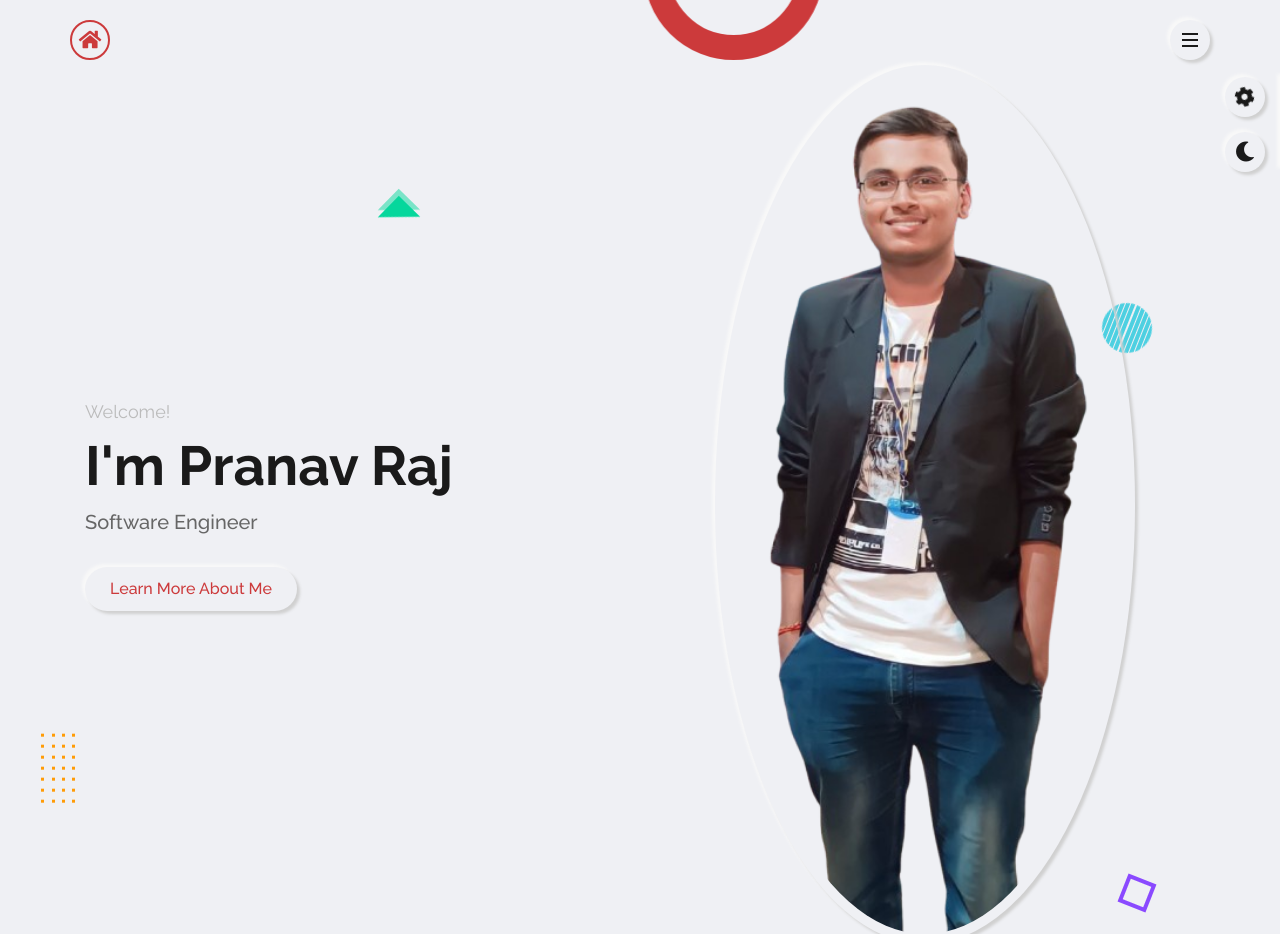
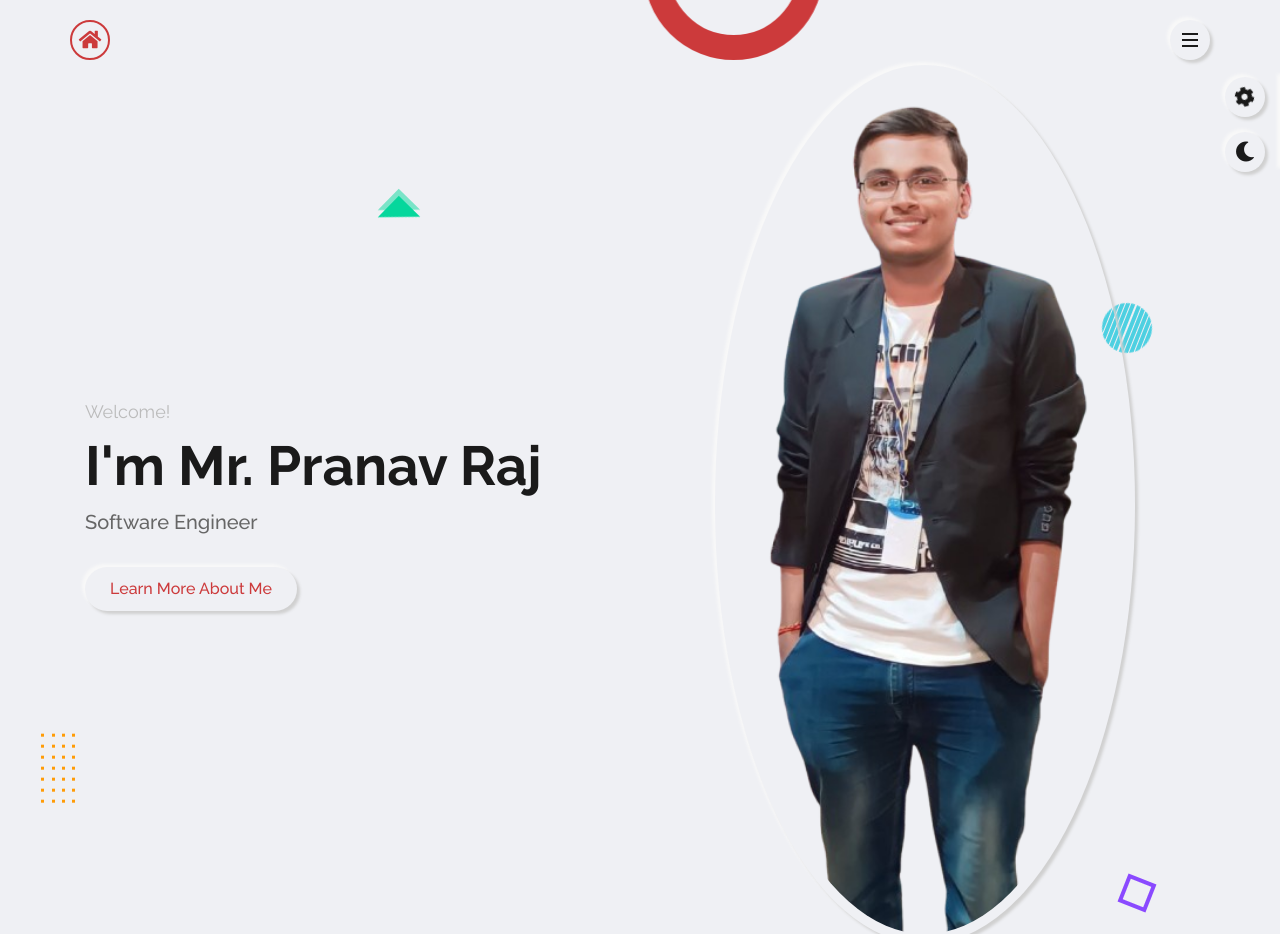
Before and after one commit to rajpranavxc/my-portfolio, a plain HTML site: page index.html in a window 1280 px wide. Shown: the top 934 px of the page. Drawn offline with Linux system fonts and the light colour scheme.

Commit message:
Testing Auto-Deploy

```diff
--- a/index.html
+++ b/index.html
@@ -179,7 +179,7 @@
         <div class="row full-screen align-items-center">
           <div class="home-text">
             <p>Welcome!</p>
-            <h2>I'm Pranav Raj</h2>
+            <h2>I'm Mr. Pranav Raj</h2>
             <h1>Software Engineer</h1>
             <a
               href="#about"
```
